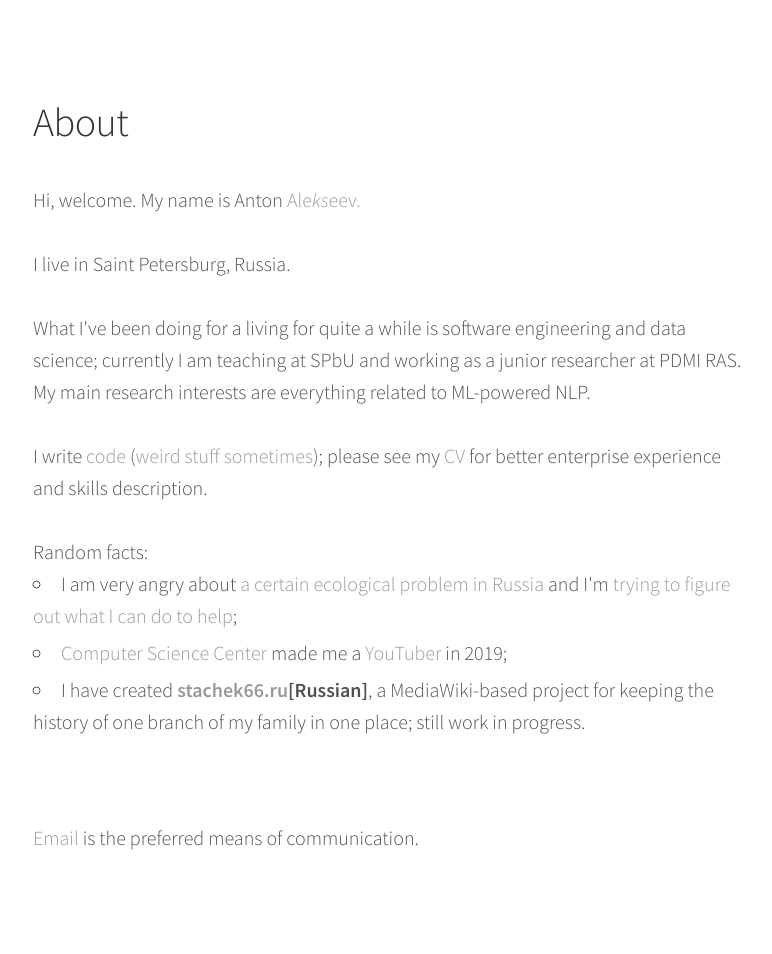
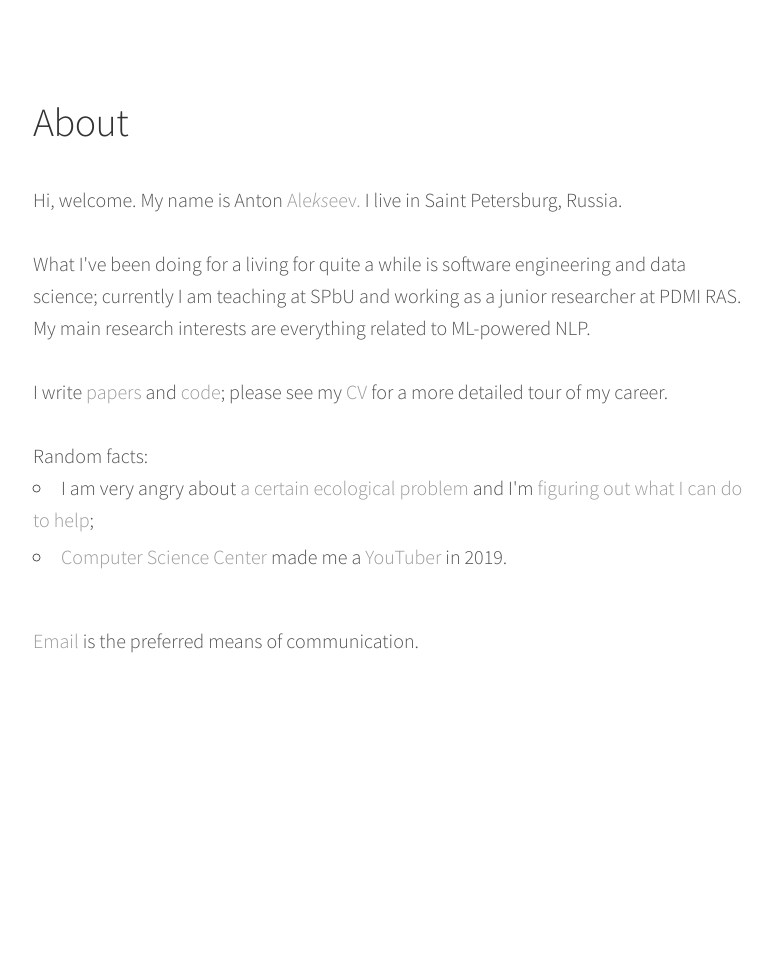
Before and after one commit to alexeyev/alexeyev.github.io, a Jekyll site: the page built from about.html, in a window 1280 px wide. Shown: the whole page, without its empty margins (247-1019 px from the left). Built offline with Jekyll 4.4.1, drawn with Linux system fonts in a browser that asks for light colours; after the commit the page ends 900 px from its top, so only the background shows below that.

Commit message:
Update about.html

```diff
--- a/about.html
+++ b/about.html
@@ -14,23 +14,19 @@ title: Anton Alekseev
 </header>
 
 <div class="content list">
-    Hi, welcome. My name is Anton <a title="[ɐlʲɪkˈsʲe(j)ɪf]">Ale<i>ks</i>eev.</a><br/><br/>
-    I live in Saint Petersburg, Russia.<br/><br/>
+    Hi, welcome. My name is Anton <a title="[ɐlʲɪkˈsʲe(j)ɪf]">Ale<i>ks</i>eev.</a> I live in Saint Petersburg, Russia.<br/><br/>
 
     What I've been doing for a living for quite a while is software engineering and data science;
     currently I am teaching at SPbU and working as a junior researcher at PDMI&nbsp;RAS. My main research interests are everything related to ML-powered&nbsp;NLP.<br/><br/>
 
-    I write <a href="https://github.com/alexeyev">code</a>
-    (<a href="https://github.com/SammyVimes/gopstopbot">weird stuff sometimes</a>);
-    please see my <a href="/pdf/cv.alekseev.20210912.pdf">CV</a> for better enterprise experience and skills description.<br/><br/>
+    I write <a href="https://scholar.google.com/citations?user=Lwcol1sAAAAJ&hl=ru">papers</a> and <a href="https://github.com/alexeyev">code</a>;
+    please see my <a href="/pdf/cv.alekseev.20210912.pdf">CV</a> for a more detailed tour of my career.<br/><br/>
 
     Random facts:
     <ul>
         <li>I am very angry about <a href="https://www.rbth.com/lifestyle/332613-russian-sosnowsky-hogweed-borschevik">a certain
-            ecological problem in Russia</a> and I'm <a href="https://github.com/alexeyev/hogweed-ground-level-view">trying to figure out what I can do to help</a>;
-        <li><a href="https://compscicenter.ru/">Computer Science Center</a> made me a <a href="https://www.youtube.com/playlist?list=PLlb7e2G7aSpRTcBciP6VBJJPvdH_DXRXQ">YouTuber</a> in 2019;
-        <li>I have created <b><a href="https://stachek66.ru/">stachek66.ru</a>[Russian]</b>, a MediaWiki-based project for keeping
-            the history of one branch of my family in one place; still work in progress.
-    </ul><br/><br/>
+            ecological problem</a> and I'm <a href="https://github.com/alexeyev/hogweed-ground-level-view">figuring out what I can do to help</a>;
+        <li><a href="https://compscicenter.ru/">Computer Science Center</a> made me a <a href="https://www.youtube.com/playlist?list=PLlb7e2G7aSpRTcBciP6VBJJPvdH_DXRXQ">YouTuber</a> in 2019.
+    </ul><br/>
     <a href="mailto:anton.m.alexeyev@gmail.com">Email</a> is the preferred means of communication.
 </div>
```
